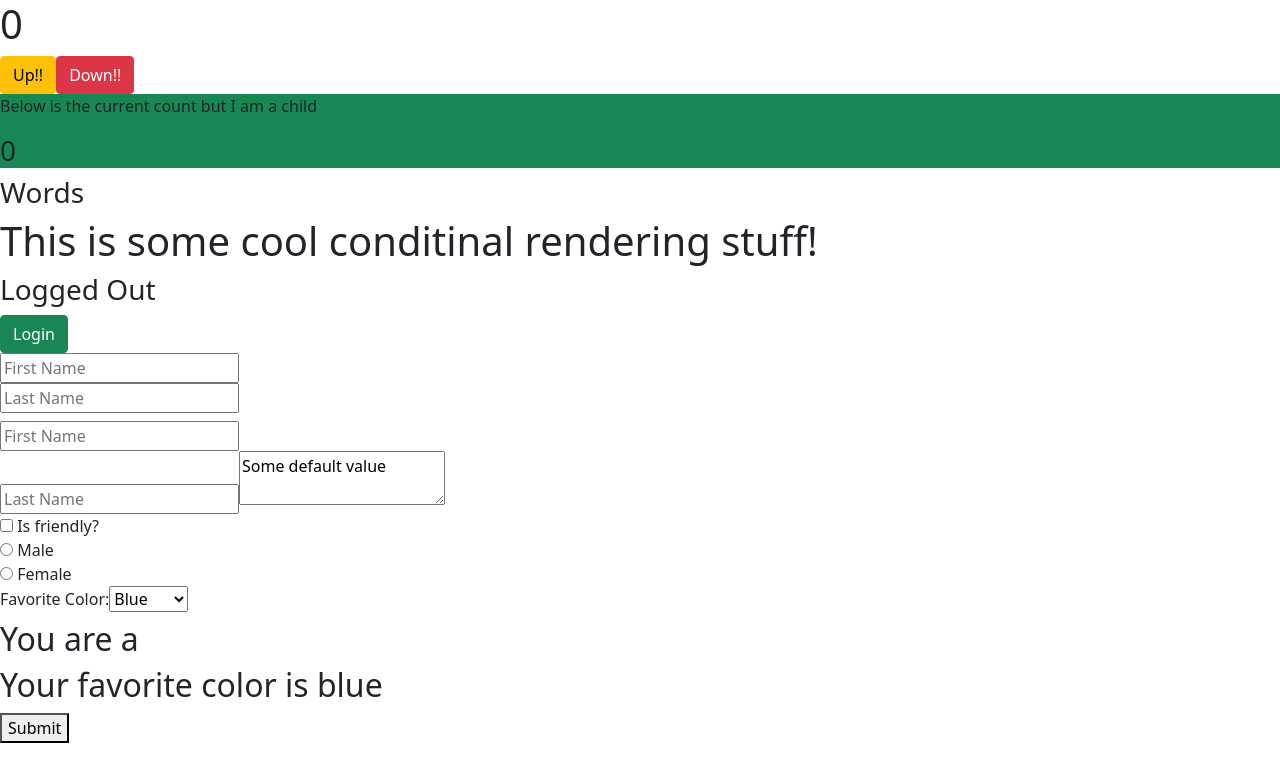
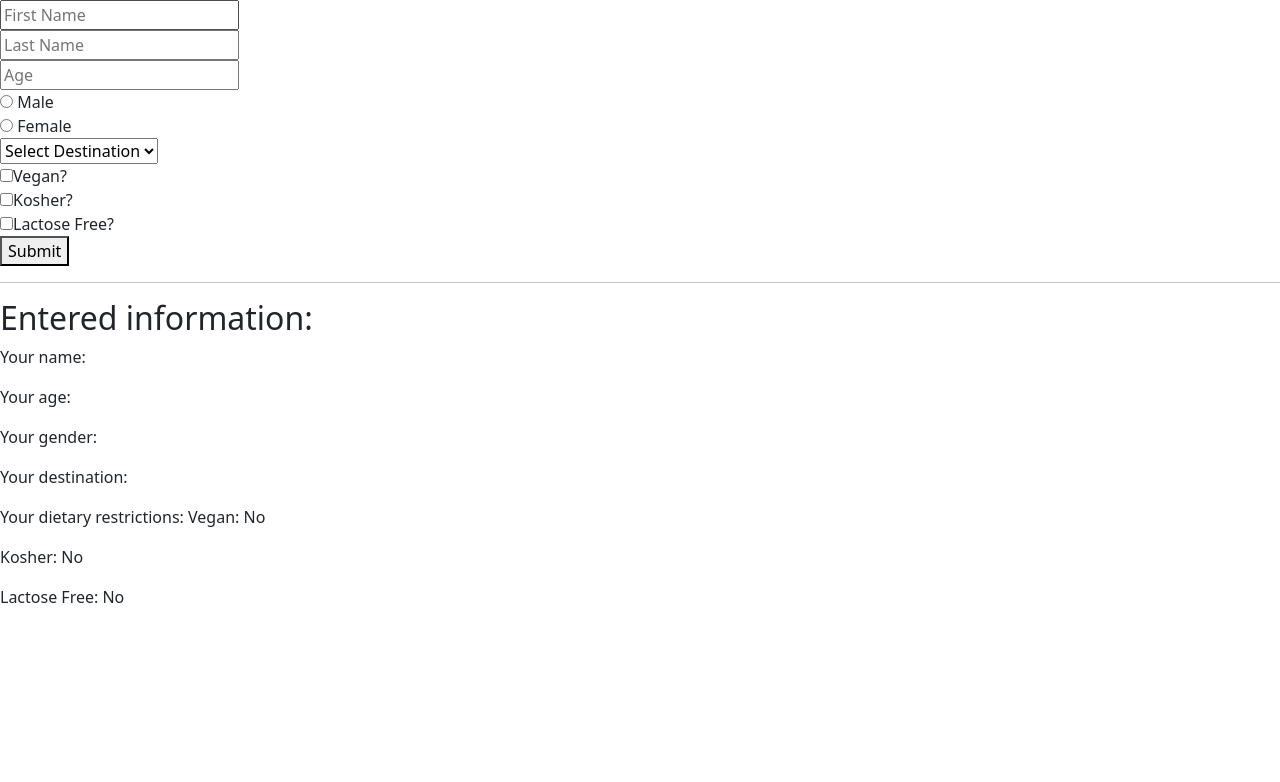
Before and after one commit to Craig270/React-Practice, a React (Create React App) app: page / in a window 1280 px wide. Shown: the top 782 px of the page. Built offline with nearby package versions, Linux system fonts and the light colour scheme; no server answers.

Commit message:
very bare tavel form for React form practice! Blown away I got it to work. Went down a deep hole on how to get 1 handleChangle method to work for all the parts of the forms but I found my anser!

```diff
--- /dev/null
+++ b/src/Components/TravelForm.js
@@ -0,0 +1,160 @@
+import React, { Component } from "react";
+
+/**
+ * Challenge: Wire up the partially-finished travel form so that it works!
+ * Remember to use the concept of controlled forms
+ * https://reactjs.org/docs/forms.html
+ *
+ * All information should be populating the text below the form in real-time
+ * as you're filling it out
+ *
+ * This exercise is adapted from the V School curriculum on vanilla JS forms:
+ * https://coursework.vschool.io/travel-form/
+ *
+ * All of our challenges and learning resources are open for the public
+ * to play around with and learn from at https://coursework.vschool.io
+ */
+
+class TravelForm extends Component {
+  constructor() {
+    super();
+    this.state = {
+      firstName: "",
+      lastName: "",
+      age: "",
+      gender: "",
+      destination: "",
+      isVegan: false,
+      isKosher: false,
+      isLactoseFree: false,
+    };
+    this.handleChange = this.handleChange.bind(this);
+  }
+
+  handleChange(event) {
+    const { name, value, type, checked } = event.target;
+    type === "checkbox"
+      ? this.setState({
+          [name]: checked,
+        })
+      : this.setState({
+          [name]: value,
+        });
+  }
+
+  render() {
+    return (
+      <main>
+        <form>
+          <input
+            name="firstName"
+            value={this.state.firstName}
+            onChange={this.handleChange}
+            placeholder="First Name"
+          />
+          <br />
+          <input
+            name="lastName"
+            value={this.state.lastName}
+            onChange={this.handleChange}
+            placeholder="Last Name"
+          />
+          <br />
+          <input
+            name="age"
+            value={this.state.age}
+            onChange={this.handleChange}
+            placeholder="Age"
+          />
+          <br />
+
+          <label>
+            <input
+              type="radio"
+              name="gender"
+              value="male"
+              checked={this.state.gender === "male"}
+              onChange={this.handleChange}
+            />{" "}
+            Male
+          </label>
+          <br />
+
+          <label>
+            <input
+              type="radio"
+              name="gender"
+              value="female"
+              checked={this.state.gender === "female"}
+              onChange={this.handleChange}
+            />{" "}
+            Female
+          </label>
+          <br />
+
+          <select
+            value={this.state.destination}
+            name="destination"
+            onChange={this.handleChange}
+          >
+            <option value="">Select Destination</option>
+            <option value="germany">Germany</option>
+            <option value="Norway">Norway</option>
+            <option value="North Pole">North Pole</option>
+            <option value="South Pole">South Pole</option>
+          </select>
+          <br />
+
+          <label>
+            <input
+              type="checkbox"
+              name="isVegan"
+              onChange={this.handleChange}
+              checked={this.state.isVegan}
+            />
+            Vegan?
+          </label>
+          <br />
+
+          <label>
+            <input
+              type="checkbox"
+              name="isKosher"
+              onChange={this.handleChange}
+              checked={this.state.isKosher}
+            />
+            Kosher?
+          </label>
+          <br />
+
+          <label>
+            <input
+              type="checkbox"
+              name="isLactoseFree"
+              onChange={this.handleChange}
+              checked={this.state.isLactoseFree}
+            />
+            Lactose Free?
+          </label>
+          <br />
+          <button>Submit</button>
+        </form>
+        <hr />
+        <h2>Entered information:</h2>
+        <p>
+          Your name: {this.state.firstName} {this.state.lastName}
+        </p>
+        <p>Your age: {this.state.age}</p>
+        <p>Your gender: {this.state.gender}</p>
+        <p>Your destination: {this.state.destination}</p>
+        <p>
+          Your dietary restrictions: Vegan: {this.state.isVegan ? "Yes" : "No"}
+        </p>
+        <p>Kosher: {this.state.isKosher ? "Yes" : "No"}</p>
+        <p> Lactose Free: {this.state.isLactoseFree ? "Yes" : "No"}</p>
+      </main>
+    );
+  }
+}
+
+export default TravelForm;
--- a/src/index.js
+++ b/src/index.js
@@ -9,16 +9,18 @@
 import Fetch from "./Components/Fetch";
 import Forms from "./Components/Forms";
 import Forms2 from "./Components/Forms2";
+import TravelForm from "./Components/TravelForm";
 import "../node_modules/bootstrap/dist/css/bootstrap.css";
 ReactDOM.render(
   <React.StrictMode>
     {/* <App /> */}
-    <Counter />
-    <ColorCounts />
-    <ButtonLogin />
-    <Fetch />
-    <Forms />
-    <Forms2 />
+    {/* <Counter /> */}
+    {/* <ColorCounts /> */}
+    {/* <ButtonLogin /> */}
+    {/* <Fetch /> */}
+    {/* <Forms /> */}
+    {/* <Forms2 /> */}
+    <TravelForm />
   </React.StrictMode>,
   document.getElementById("root")
 );
```
